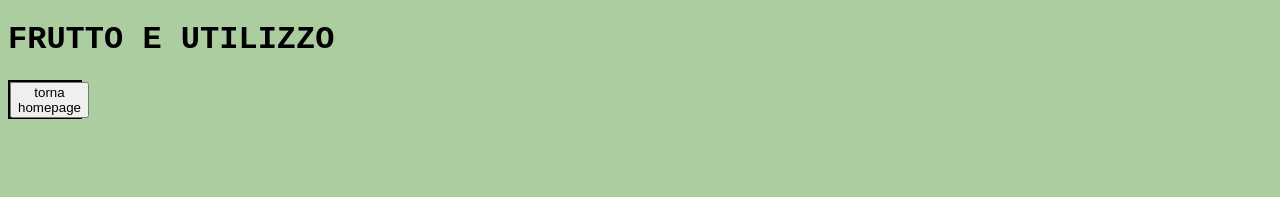
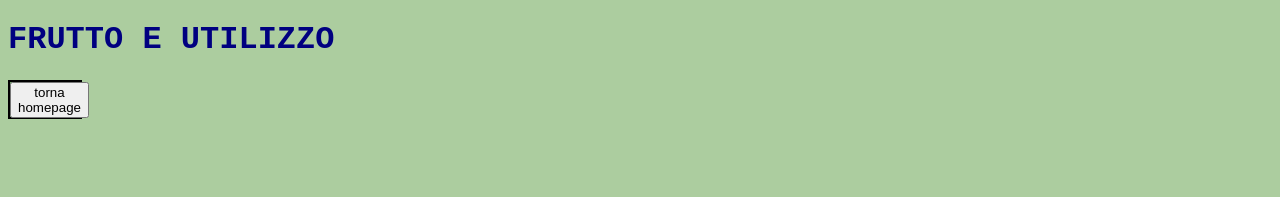
Before and after one commit to miki262626/miki262626.github.io, a plain HTML site: page storia2.html in a window 1280 px wide. Shown: the top 197 px of the page. Drawn offline with Linux system fonts and the light colour scheme.

Commit message:
Change header color to navy in storia2.html

```diff
--- a/storia2.html
+++ b/storia2.html
@@ -13,7 +13,7 @@
 
 
     <body>
-        <h1>FRUTTO E UTILIZZO</h1>
+       <h1 style="color:navy">FRUTTO E UTILIZZO</h1>
 
         <script>
             function visitPage(){
```
